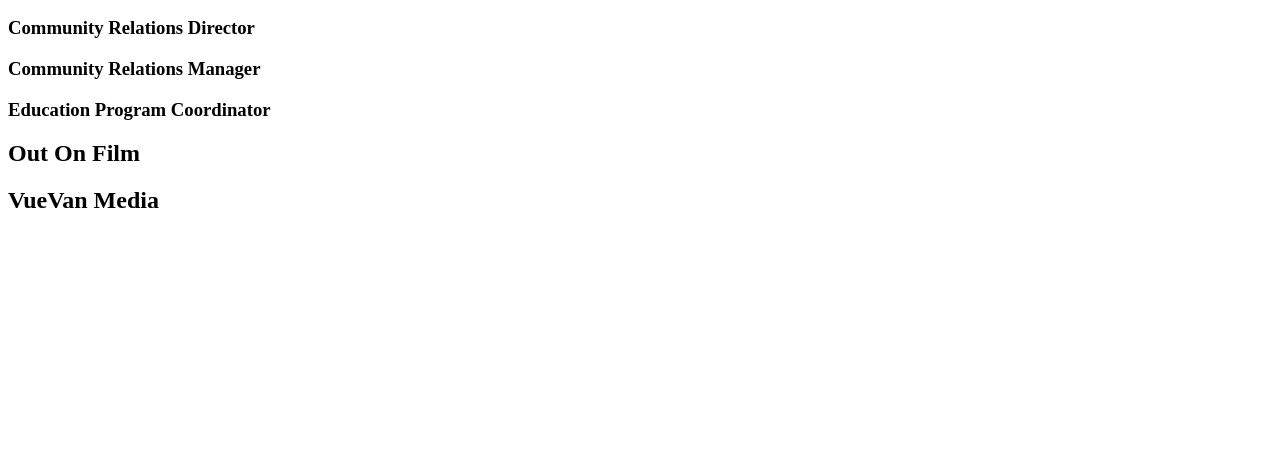
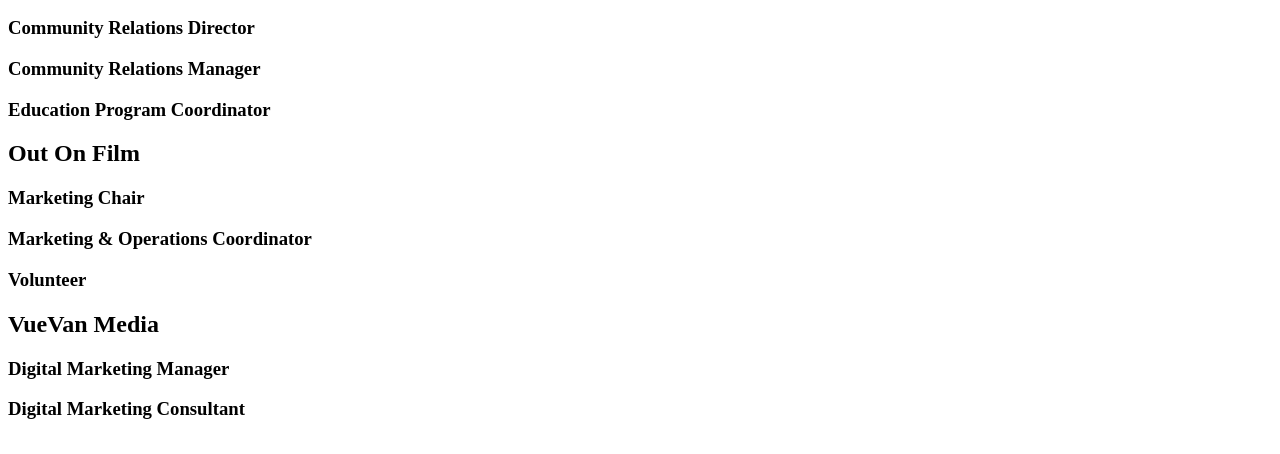
Before and after one commit to jobiaya/practiceassignment, a plain HTML site: page index.html in a window 1280 px wide. Shown: the part 346-800 px from the top of the page. Drawn offline with Linux system fonts and the light colour scheme.

Commit message:
Version 2

```diff
--- a/index.html
+++ b/index.html
@@ -23,7 +23,12 @@
         <h3>Community Relations Manager</h3>
         <h3>Education Program Coordinator</h3>
         <h2>Out On Film</h2>
+        <h3>Marketing Chair</h3>
+        <h3>Marketing & Operations Coordinator</h3>
+        <h3>Volunteer</h3>
         <h2>VueVan Media</h2>
+        <h3>Digital Marketing Manager</h3>
+        <h3>Digital Marketing Consultant</h3>
     </div>
 </body>
 </html>
```
